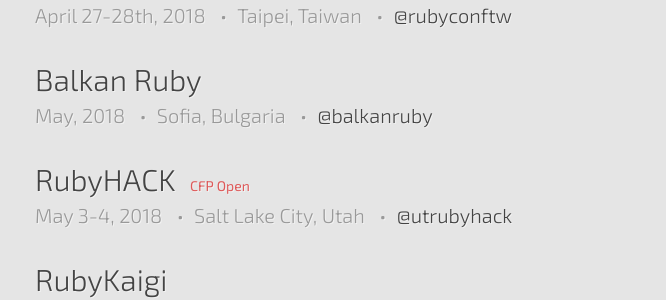
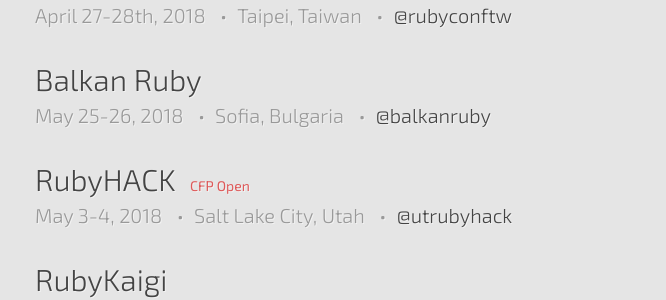
Before and after one commit to ruby-conferences/ruby-conferences.github.io, a Jekyll site: the page built from index.html, in a window 1280 px wide. Shown: the part 1301-1601 px from the top of the page, without its empty margins (205-871 px from the left). Built offline with Jekyll 4.4.1, drawn with Linux system fonts in a browser that asks for light colours.

Commit message:
We have the exact dates for Balkan Ruby
It will be on 25th and 26th of May, 2018. ☀️

```diff
--- a/_data/current.yml
+++ b/_data/current.yml
@@ -59,7 +59,7 @@
 
 - name: Balkan Ruby
   location: Sofia, Bulgaria
-  dates: "May, 2018"
+  dates: "May 25-26, 2018"
   url: http://balkanruby.com/
   twitter: balkanruby
 
```
